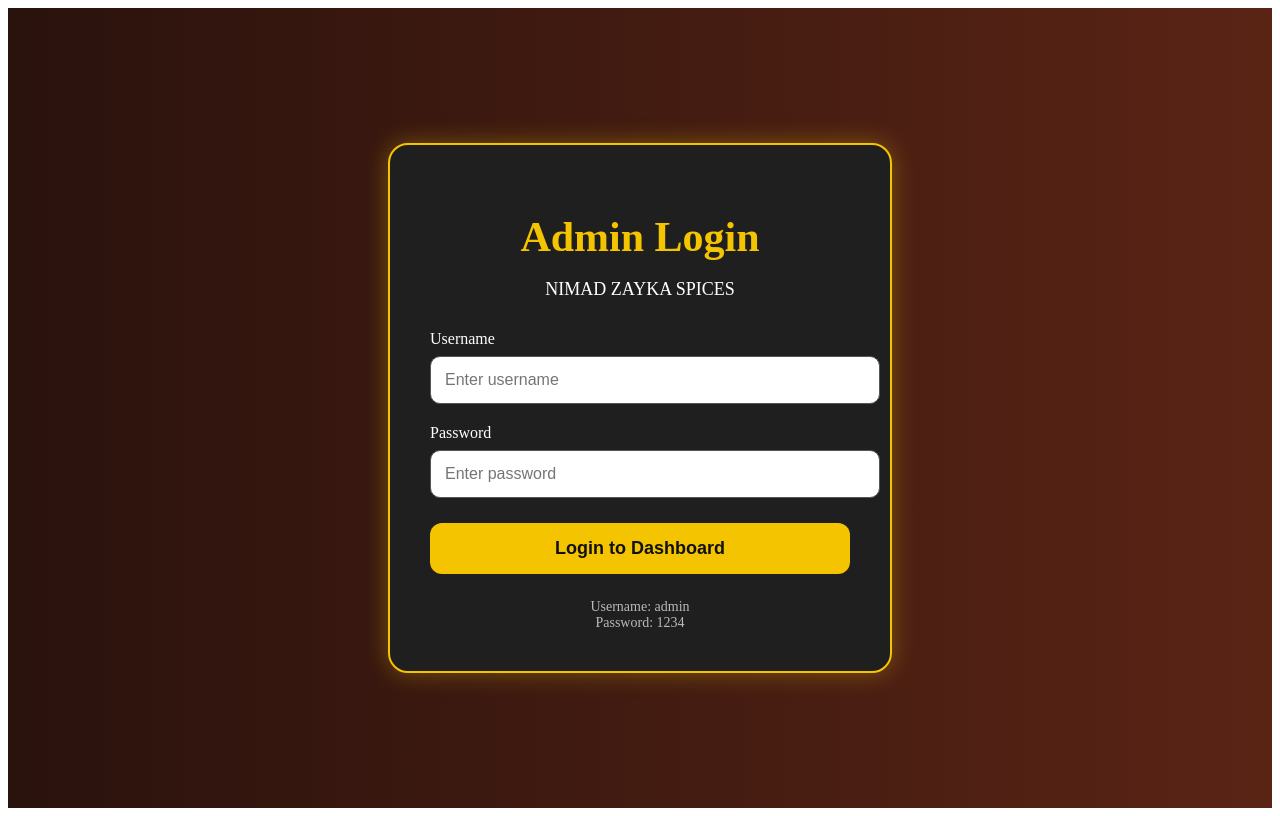
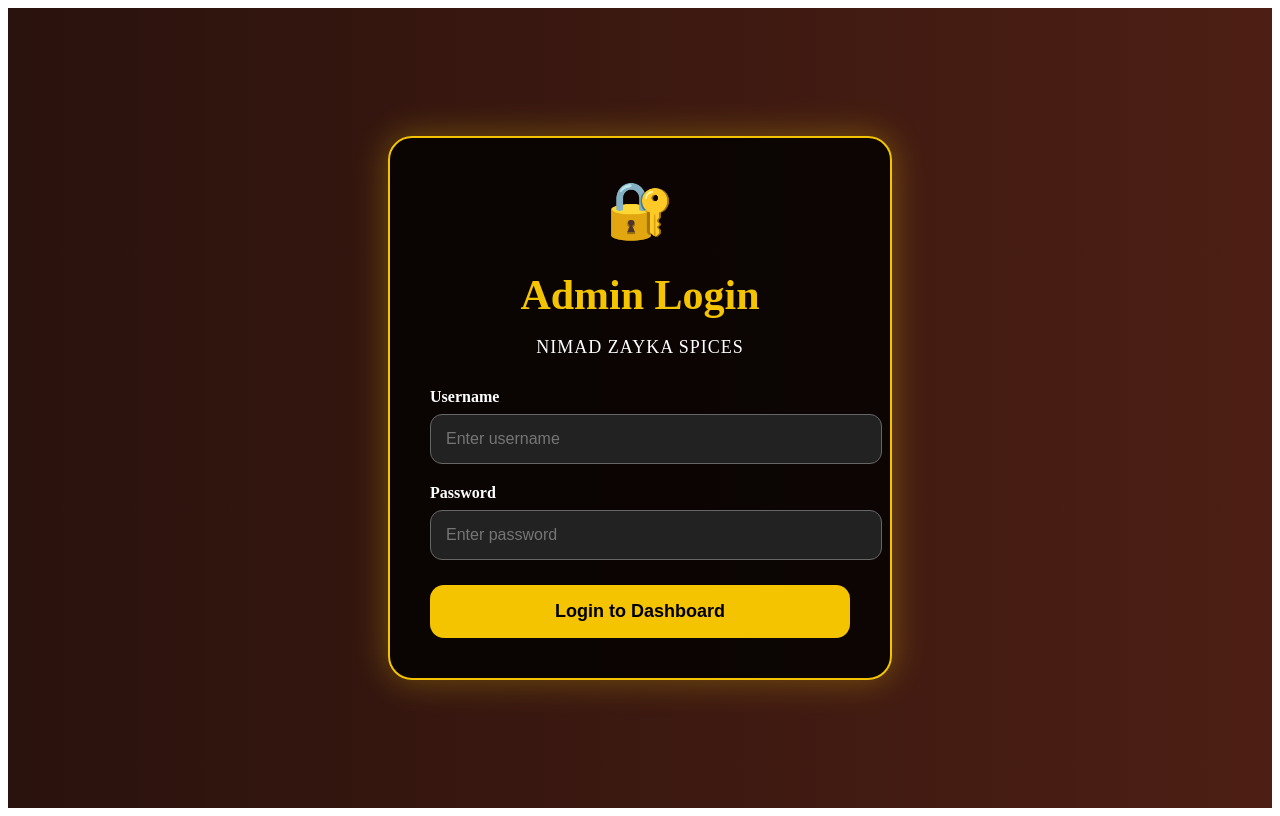
Before and after one commit to nikeshnikku9/ADMINNIMAD, a Next.js app: page /admin in a window 1280 px wide. Built offline with nearby package versions, Linux system fonts and the light colour scheme.

Commit message:
Update page.js

```diff
--- a/app/admin/page.js
+++ b/app/admin/page.js
@@ -12,9 +12,16 @@
 
   const handleLogin = () => {
 
-    if (username === "admin" && password === "1234") {
+    // LOGIN DETAILS
+    if (
+      username === "admin" &&
+      password === "nikesh@09"
+    ) {
 
-      localStorage.setItem("nimad-admin-login", "true");
+      localStorage.setItem(
+        "nimad-admin-login",
+        "true"
+      );
 
       router.push("/admin/dashboard");
 
@@ -35,18 +42,18 @@
         justifyContent: "center",
         alignItems: "center",
         background:
-          "linear-gradient(to right, #2a120d, #5a2415)"
+          "linear-gradient(to right, #2a120d, #4d1f14)"
       }}
     >
 
       <div
         style={{
           width: "420px",
-          background: "#1f1f1f",
+          background: "rgba(0,0,0,0.82)",
           padding: "40px",
-          borderRadius: "20px",
-          boxShadow: "0 0 25px rgba(255,215,0,0.3)",
-          border: "2px solid #f4c400"
+          borderRadius: "24px",
+          border: "2px solid #f4c400",
+          boxShadow: "0 0 35px rgba(255,215,0,0.3)"
         }}
       >
 
@@ -57,11 +64,21 @@
           }}
         >
 
+          <div
+            style={{
+              fontSize: "55px",
+              marginBottom: "10px"
+            }}
+          >
+            🔐
+          </div>
+
           <h1
             style={{
               color: "#f4c400",
               fontSize: "42px",
-              marginBottom: "10px"
+              marginBottom: "10px",
+              fontWeight: "bold"
             }}
           >
             Admin Login
@@ -69,8 +86,9 @@
 
           <p
             style={{
-              color: "white",
-              fontSize: "18px"
+              color: "#fff",
+              fontSize: "18px",
+              letterSpacing: "1px"
             }}
           >
             NIMAD ZAYKA SPICES
@@ -78,13 +96,15 @@
 
         </div>
 
+        {/* USERNAME */}
         <div style={{ marginBottom: "20px" }}>
 
           <label
             style={{
-              color: "white",
+              color: "#fff",
               display: "block",
-              marginBottom: "8px"
+              marginBottom: "8px",
+              fontWeight: "bold"
             }}
           >
             Username
@@ -94,25 +114,23 @@
             type="text"
             placeholder="Enter username"
             value={username}
-            onChange={(e) => setUsername(e.target.value)}
-            style={{
-              width: "100%",
-              padding: "14px",
-              borderRadius: "10px",
-              border: "1px solid #555",
-              fontSize: "16px"
-            }}
+            onChange={(e) =>
+              setUsername(e.target.value)
+            }
+            style={inputStyle}
           />
 
         </div>
 
+        {/* PASSWORD */}
         <div style={{ marginBottom: "25px" }}>
 
           <label
             style={{
-              color: "white",
+              color: "#fff",
               display: "block",
-              marginBottom: "8px"
+              marginBottom: "8px",
+              fontWeight: "bold"
             }}
           >
             Password
@@ -122,46 +140,31 @@
             type="password"
             placeholder="Enter password"
             value={password}
-            onChange={(e) => setPassword(e.target.value)}
-            style={{
-              width: "100%",
-              padding: "14px",
-              borderRadius: "10px",
-              border: "1px solid #555",
-              fontSize: "16px"
-            }}
+            onChange={(e) =>
+              setPassword(e.target.value)
+            }
+            style={inputStyle}
           />
 
         </div>
 
+        {/* LOGIN BUTTON */}
         <button
           onClick={handleLogin}
           style={{
             width: "100%",
-            padding: "15px",
-            borderRadius: "12px",
+            padding: "16px",
+            background: "#f4c400",
             border: "none",
-            background: "#f4c400",
-            color: "#111",
+            borderRadius: "14px",
             fontWeight: "bold",
             fontSize: "18px",
-            cursor: "pointer"
+            cursor: "pointer",
+            transition: "0.3s"
           }}
         >
           Login to Dashboard
         </button>
-
-        <div
-          style={{
-            marginTop: "25px",
-            textAlign: "center",
-            color: "#bbb",
-            fontSize: "14px"
-          }}
-        >
-          Username: admin <br />
-          Password: 1234
-        </div>
 
       </div>
 
@@ -170,3 +173,14 @@
   );
 
 }
+
+const inputStyle = {
+  width: "100%",
+  padding: "15px",
+  borderRadius: "12px",
+  border: "1px solid #666",
+  background: "#222",
+  color: "#fff",
+  fontSize: "16px",
+  outline: "none"
+};
```
